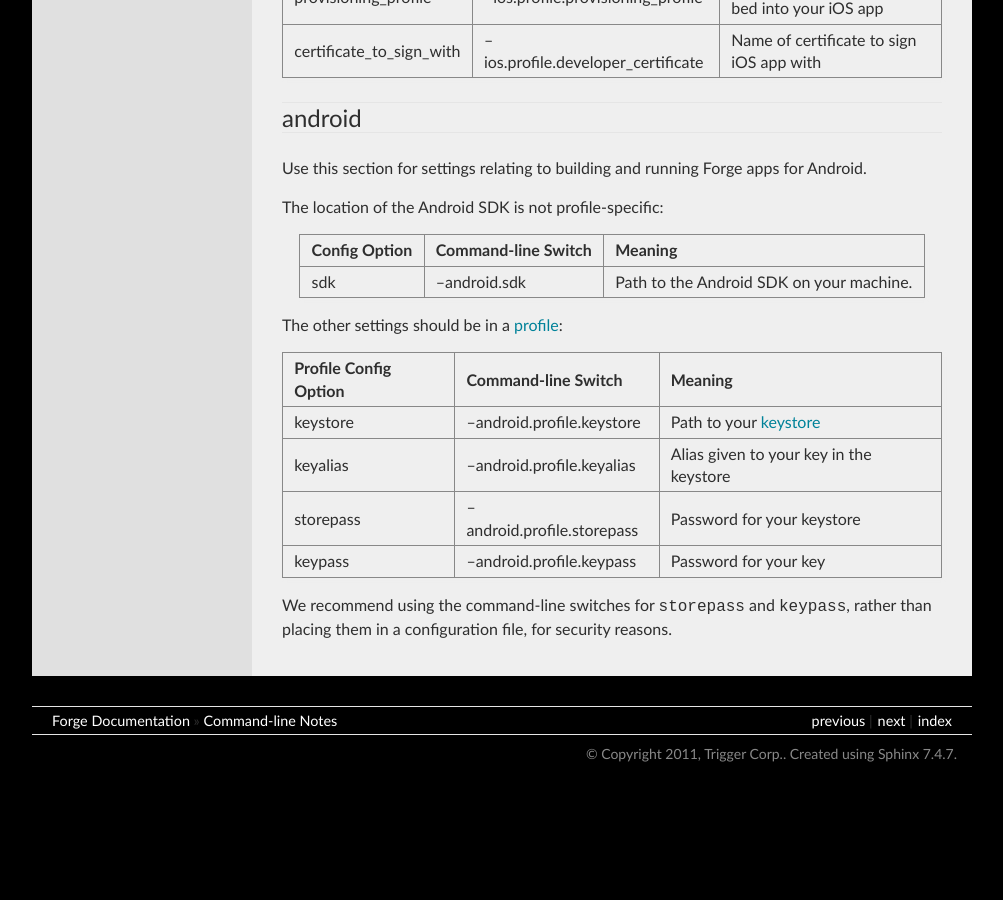
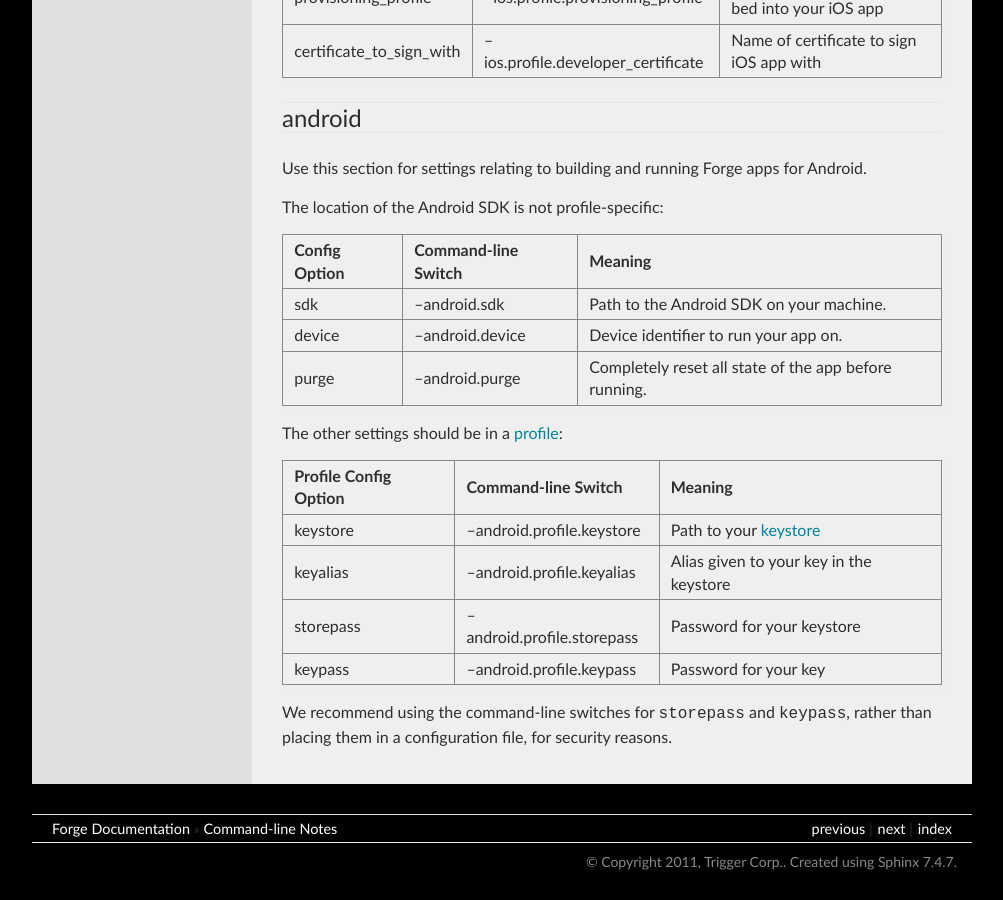
Before and after one commit to trigger-corp/Forge-Documentation, a Sphinx documentation site: the page built from source/command-line.rst, in a window 1280 px wide and 900 px high, scrolled down 2301 px. Shown: the whole window, without its empty margins (138-1141 px from the left). Built offline with Sphinx 7.4.7, drawn with Linux system fonts in a browser that asks for light colours; before the commit the page ends 3093 px from its top, so only the background shows below that.

Commit message:
add docs for android.purge

```diff
--- a/source/command-line.rst
+++ b/source/command-line.rst
@@ -109,11 +109,13 @@ Use this section for settings relating to building and running Forge apps for An
 
 The location of the Android SDK is not profile-specific:
 
-======================== =================================== ===============================================
+======================== =================================== =====================================================
 Config Option            Command-line Switch                 Meaning
-======================== =================================== ===============================================
+======================== =================================== =====================================================
 sdk                      --android.sdk                       Path to the Android SDK on your machine.
-======================== =================================== ===============================================
+device                   --android.device                    Device identifier to run your app on.
+purge                    --android.purge                     Completely reset all state of the app before running.
+======================== =================================== =====================================================
 
 The other settings should be in a :ref:`profile <local_conf-profiles>`:
 
```
